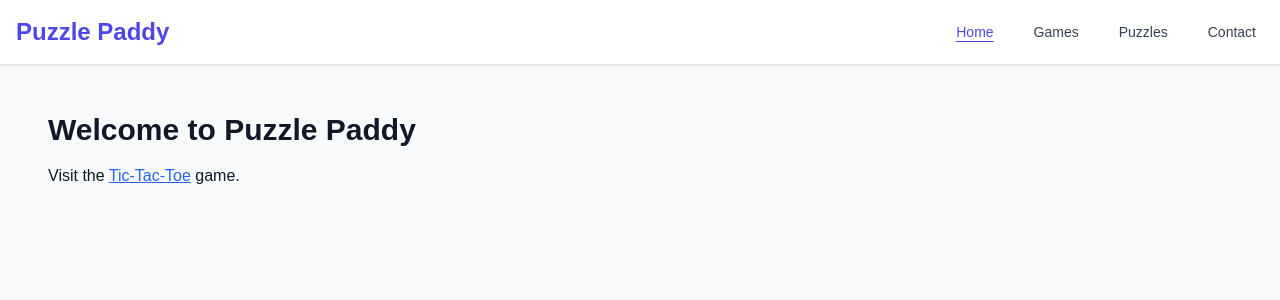
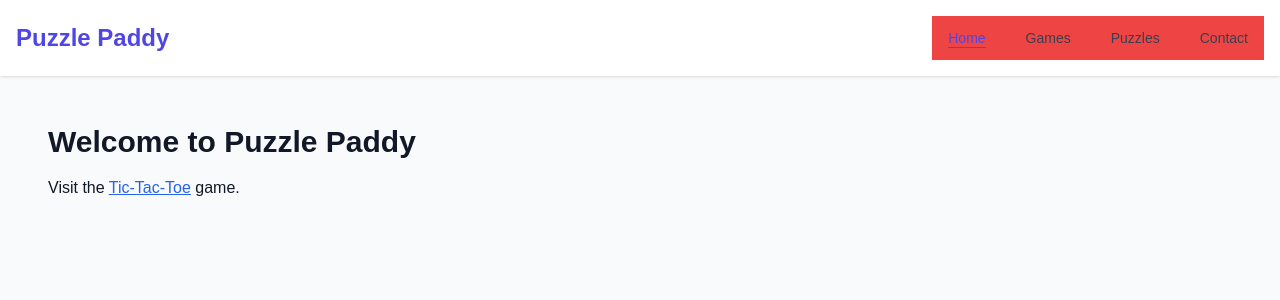
Before and after one commit to MichaelMcKibbin/puzzlepaddy.com, a Next.js app: page / in a window 1280 px wide. Shown: the top 300 px of the page. Built offline with nearby package versions, Linux system fonts and the light colour scheme.

Commit message:
layout: testing Tailwind 3.x

```diff
--- a/pages/_app.js
+++ b/pages/_app.js
@@ -28,7 +28,7 @@ function Header() {
                 </Link>
 
                 {/* Horizontal nav – no bullets, no padding */}
-                <ul className="flex items-center space-x-6 list-none">
+                <ul className="flex items-center !space-x-6 list-none bg-red-500 p-2">
                     {navItems.map((item) => (
                         <li key={item.href}>
                             <Link
```
